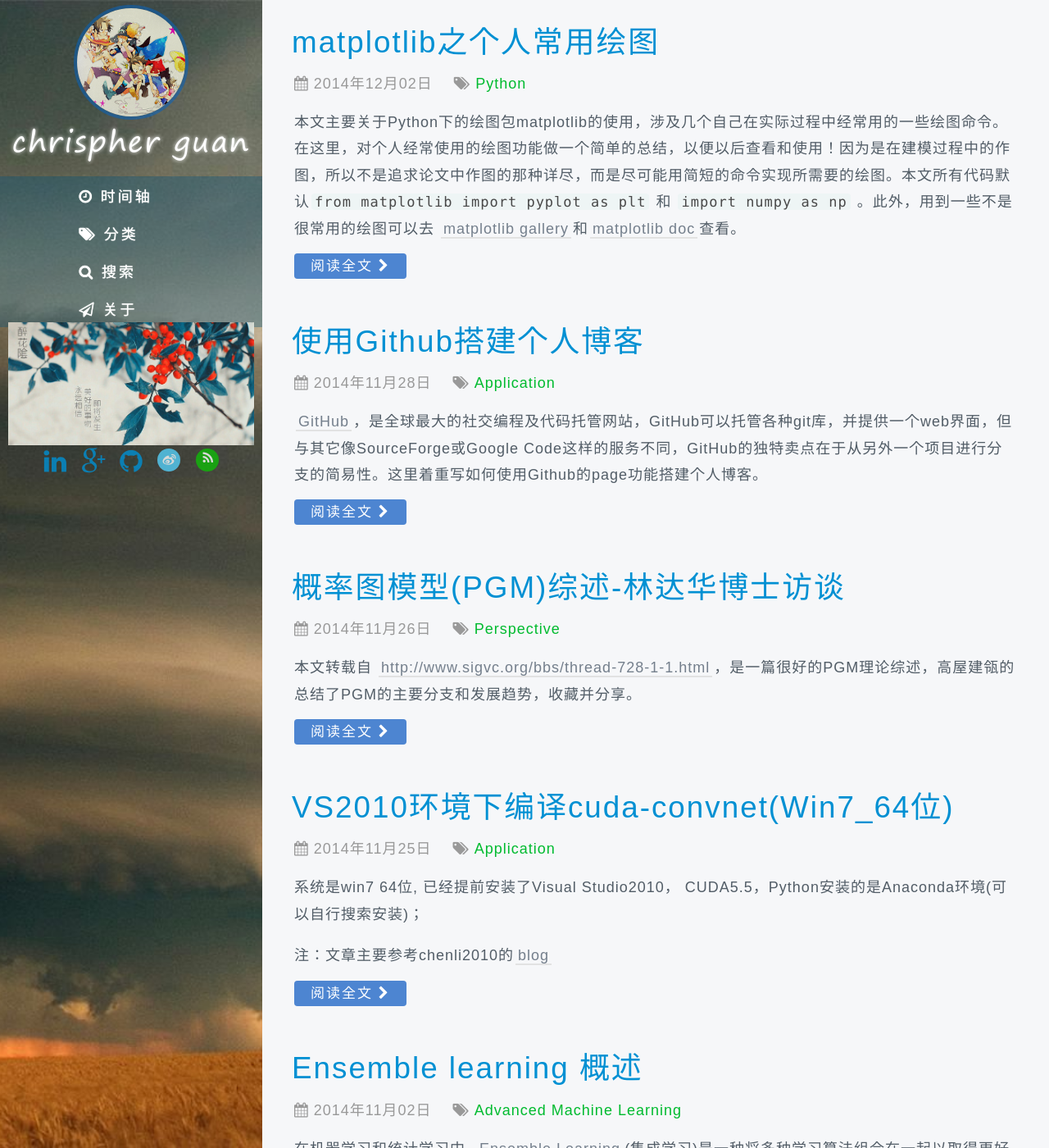
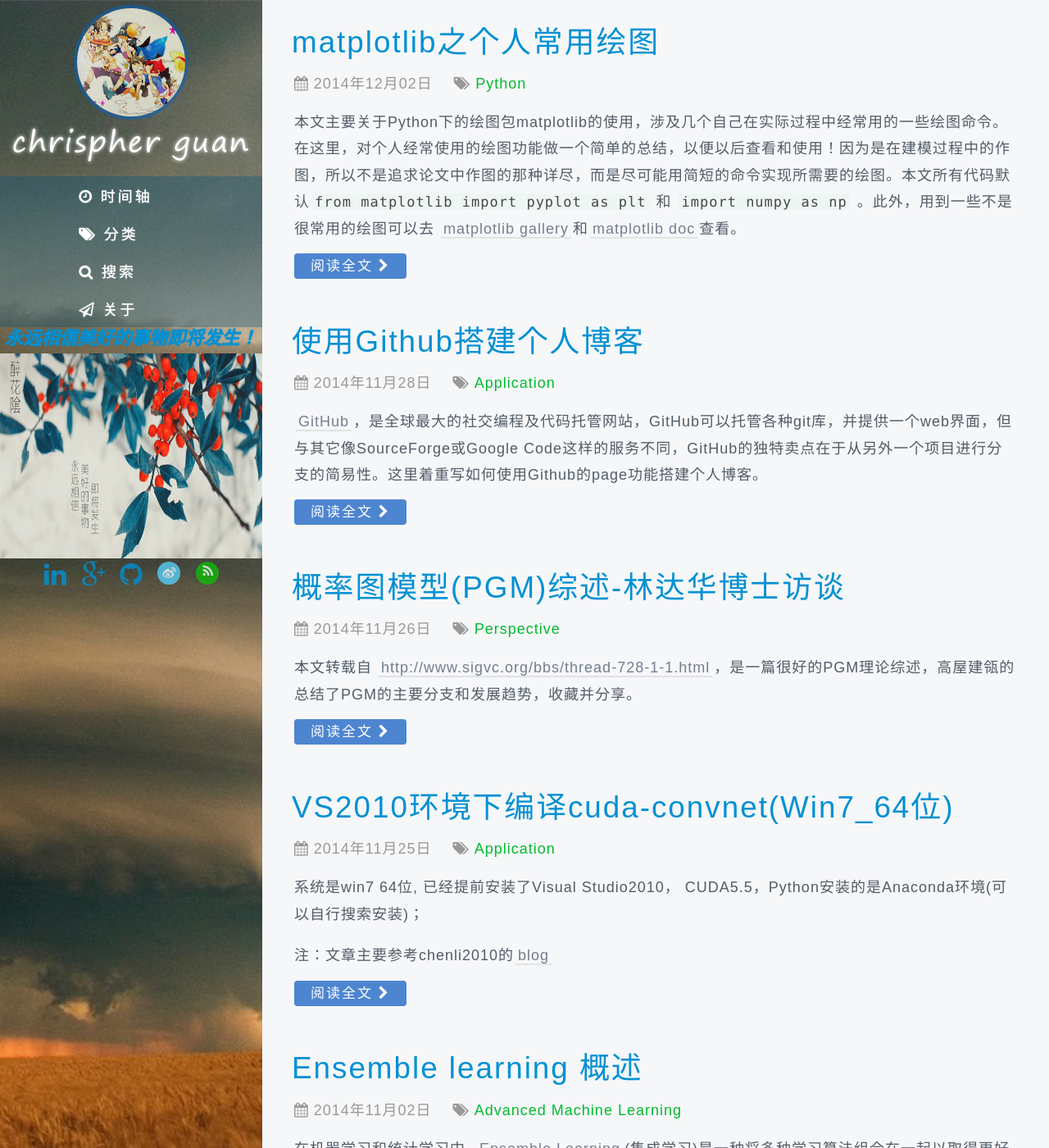
Before and after one commit to chrispher/chrispher.github.com, a Jekyll site: the page built from index.html, in a window 1280 px wide and 1400 px high. Shown: the whole window at 82% size. Built offline with Jekyll 4.4.1, drawn with Linux system fonts in a browser that asks for light colours; some web fonts are replaced; the list of posts is cut into pages by our own code; comment, search, counter and statistics services are not loaded.

Commit message:
modify the ads

```diff
--- a/_config.yml
+++ b/_config.yml
@@ -20,5 +20,3 @@
     linkedin: chrispher-guan/5a/a68/6b8
     gplus: 110552447039675960964
     logo: http://chrispher.github.com/res/img/logo.png
-    ads: http://chrispher.github.com/res/img/ads.jpg
-    ads_text: 永远相信美好的事物即将发生！
--- a/_includes/sidebar.html
+++ b/_includes/sidebar.html
@@ -13,8 +13,8 @@
   </nav>
 
   <div class="ads">
-    <h5 class="sub-title"><a href="http://955.cc/bastW">{{ site.blog.ads_text }}</a></h5>
-    <a href="http://955.cc/bastW"><img src="{{ site.author.ads }}" alt="ads"></img></a>
+    <h5 class="sub-title"><a href="http://955.cc/bat8T"> 永远相信美好的事物即将发生！</a></h5>
+    <a href="http://955.cc/bastW"><img src="http://chrispher.github.com/res/img/ads.jpg" alt="ads"></img></a>
   </div>
 
   <nav id="sub-nav">
--- a/res/css/light.css
+++ b/res/css/light.css
@@ -97,8 +97,8 @@
 	margin-top:2%;
 }
 .profilepic img {
-	height:150px;
-	width:300px;
+	height:174px;
+	width:200px;
 	border:4px solid rgba(0,100,200,0.5);
 	border-radius:50%;
 	-moz-border-radius:50%;
@@ -119,25 +119,22 @@
 	-o-border-radius:10%;
 }
 
-.ads {
-	margin-top:2%;
+#container {
+	width: 300px;
+	mergin: 0 auto;
 }
-.ads img {
-	width: 300px;
-	height: 150px;
-	line-height: 0px;
-	color: transparent;
-	font-size: 50px;
-	font-family: "HelveticaNeue-Light", "Helvetica Neue Light", "Helvetica Neue", Helvetica, Arial, sans-serif;
-	font-weight: 300;
-	text-transform: uppercase;
-	-webkit-transition: all 0.5s ease;
-	-moz-transition: all 0.5s ease;
-	-o-transition: all 0.5s ease;
+.ads img{
+	height: 250px;
+	width: 500px;
+	mergin: 15px 0;
+	-webkit-transition: all 1s ease;
+	-moz-transition: all 1s ease;
+	-o-transition: all 1s ease;
 }
 .ads img:hover {
-	line-height: 133px;
-	color: #575858;
+	height: 133px;
+	width: 400px;
+	mergin-left: -50px;
 }
 
 .title {
```
